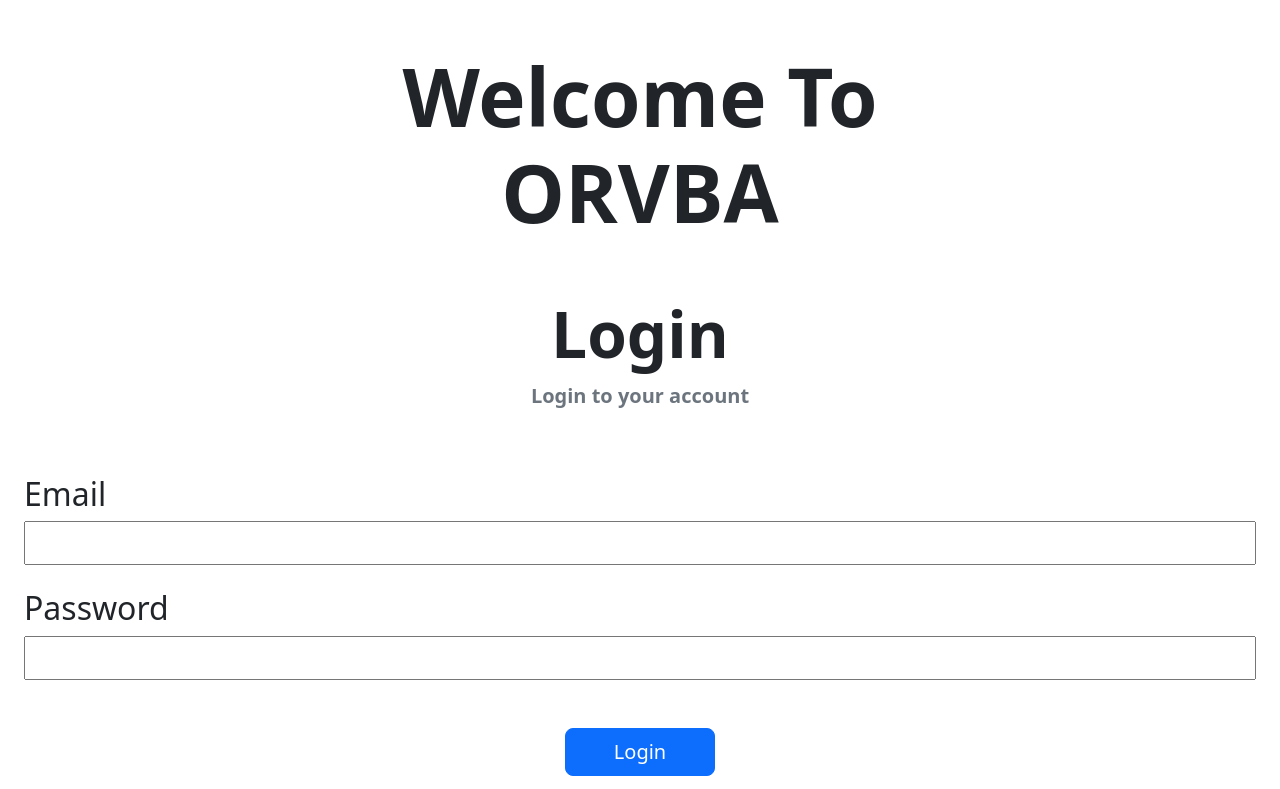
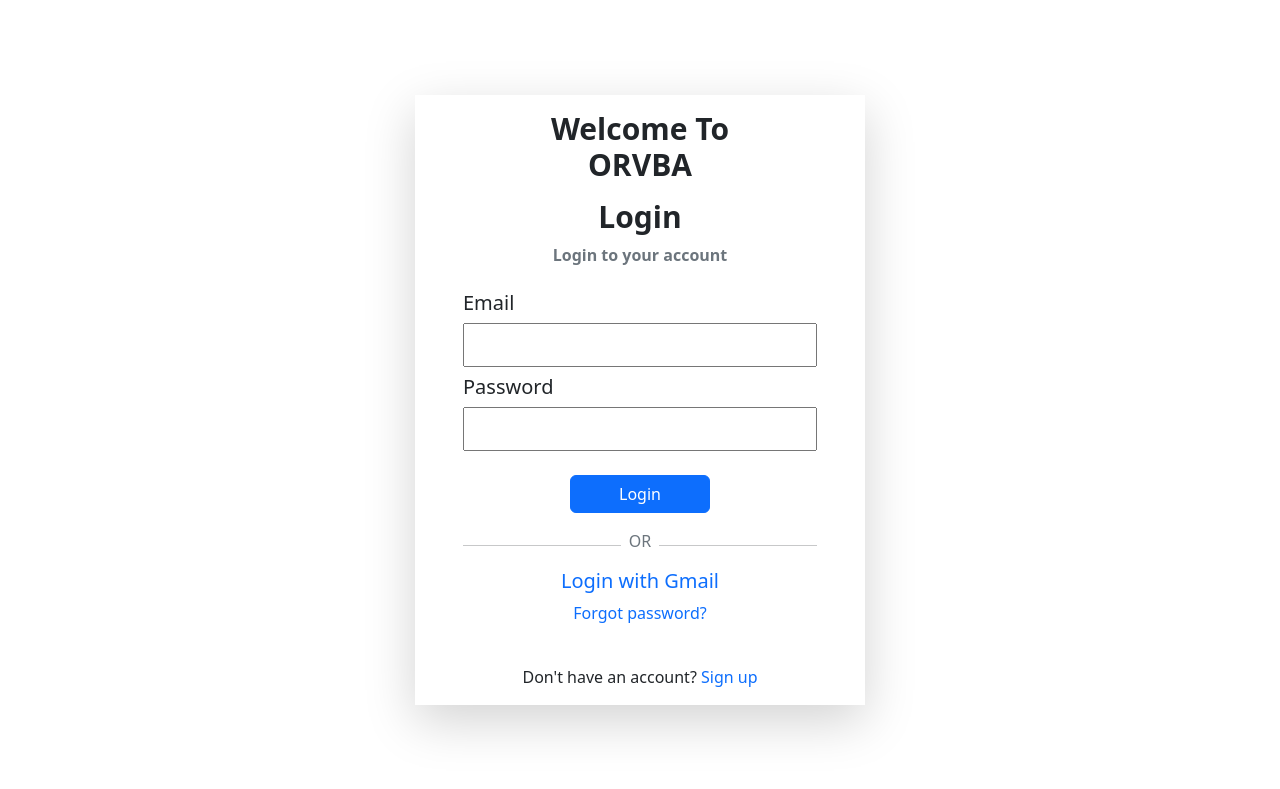
Before and after one commit to LADDi008/project, a plain HTML site: page index.html in a window 1280 px wide. Shown: the top 789 px of the page. Drawn offline with nearby package versions, Linux system fonts and the light colour scheme.

Commit message:
Update index.html

```diff
--- a/index.html
+++ b/index.html
@@ -9,9 +9,19 @@
   <script src="https://cdn.jsdelivr.net/npm/bootstrap@5.2.3/dist/js/bootstrap.bundle.min.js"></script>
 
 <style>
+   .b{border: 2px solid red;}
+    .w{font-size:30px;}
+    h2{font-size:20px;}
+    .desk{height:100vh;}
+    .de{width: 450px;;}
+    .xs{display: none;}
     .se{display: none;}
-
-    @media only screen and (max-width:389px){
+    @media only screen and (max-width:420px){
+        .xs{display: block;}
+        .desktop{display: none;}
+    }
+    @media only screen and (max-width:375px){
+        .desktop{display: none;}
         .xs{display: none;}
         .se{display:block;}
     }
@@ -19,31 +29,46 @@
 </head>
 <body>
 
-    <!-- <div class="d-flex justify-content-center align-items-center box bg-info" style="height: 100vh;">
+<!-- ------------------desktop dimension----------------------->
 
-<div class="bg-danger">
-<div class="text-center pt-5">
-<h1 class=" "><b>Welcome To<br>ORVBA</b> </h1>
-<h1 class=""><b>Login</b></h1>
-<p class="text-muted"><b>Login to your account</b></p>
+<div class="desktop">
+<div class="desk d-flex justify-content-center align-items-center ">
+    <div class="de shadow-lg ">
+    <div class="text-center  pt-3">
+    <h1 class="w  fw-bold ">Welcome To <br>ORVBA </h1>
+    <h1 class="w  fw-bold pt-2 ">Login</h1>
+    <p class="text-muted "><b>Login to your account</b></p>
     </div>
 
-<div class="pt-5 px-4">
-<h2>Email</h2>
-<input class="w-100 p-1 "  type="email" id="email" name="email">
+    <form>
+    <div class=" pt-2  px-5 t">
+    <h2 class="w2">Email</h2>
+    <input class="w-100  p-2 mb-2"  type="email" id="email" name="email"><br>
     <h2>Password</h2>
-<input class="w-100 p-1" type="password" id="pwd" name="pwd" >
+    <input class="w-100 p-2 " type="password" id="pwd" name="pwd" ><br>
     </div>
 
+    <div class="text-center pt-4">
+        <button class="btn  btn-primary  px-5 text-white ">Login</button>
+    <div class="o d-flex text-center px-5 pt-3">
+        <hr class="w-50 " ><p class="bg-white text-muted px-2 ">OR</p><hr class="w-50 ">
+
     </div>
+    <h2><a href="#" class="text-decoration-none">Login with Gmail</a></h2>
+    <p><a href="#" class="text-decoration-none">Forgot password?</a></p>
+    </div>
+</form>
 
-</div> -->
-
-
+    <div class="text-center pt-4">
+      <p>Don't have an account? <a href="user_signup.html" class="text-decoration-none">Sign up</a></p>
+    </div>
+    </div>
+    </div>
+</div>
 <!-- ------------------iPhone xs dimension--------------------- -->
 <div class="xs">
 <div class="text-center pt-5">
-<h1 class="display-1 fw-bold ">Welcome To <br>ORVBA </h1>
+<h1 class="display-1 fw-bold ">Welcome To<br>ORVBA</h1>
 <h1 class="display-3 fw-bold pt-5">Login</h1>
 <p class="text-muted fs-5"><b>Login to your account</b></p>
 </div>
```
Lines whose indentation alone changed are shown as unchanged.
